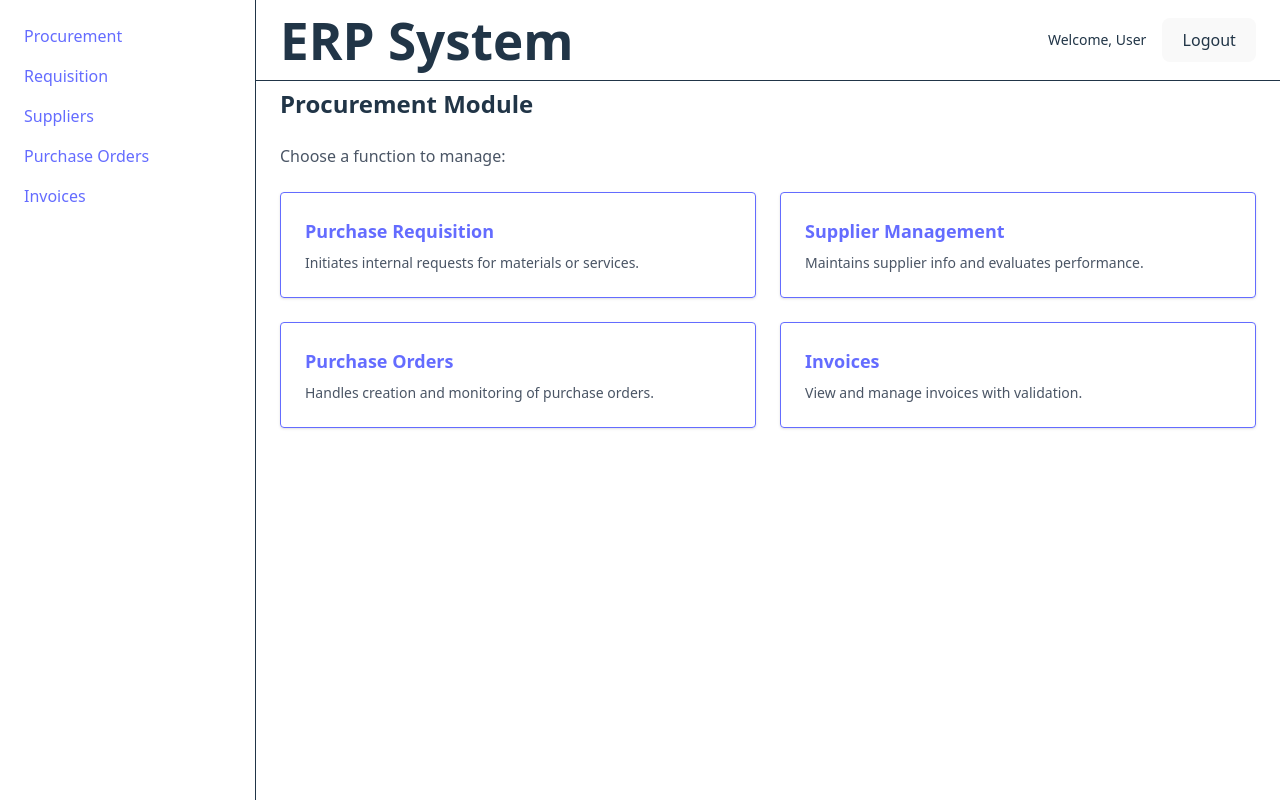
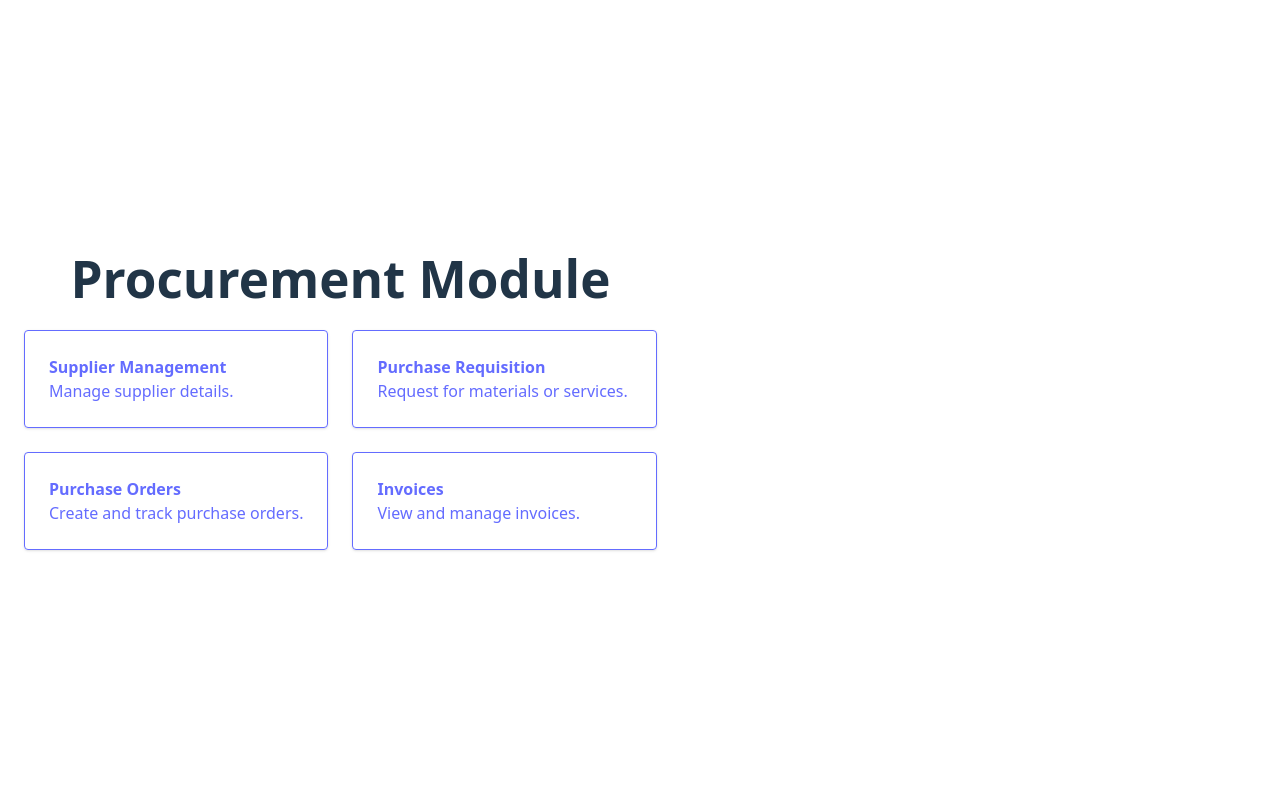
Before and after one commit to rinn014/Module-7, a React (Vite) app in the folder frontend/: page /procurement in a window 1280 px wide. Built offline with nearby package versions, Linux system fonts and the light colour scheme.

Commit message:
removed navbar and sidebar

```diff
--- a/frontend/src/components/layouts/Navbar.jsx
+++ /dev/null
@@ -1,20 +0,0 @@
-import React from "react";
-
-const Navbar = () => {
-  return (
-    <nav className="flex items-center justify-between px-6 py-3 border-b">
-      {/* Left side: Title */}
-      <h1 className="text-lg font-bold">ERP System</h1>
-
-      {/* Right side: Welcome + Logout */}
-      <div className="flex items-center gap-4">
-        <span className="text-sm">Welcome, User</span>
-        <button className="px-3 py-1 border rounded text-sm hover:bg-gray-100">
-          Logout
-        </button>
-      </div>
-    </nav>
-  );
-};
-
-export default Navbar;
--- a/frontend/src/components/layouts/ProcurementLayout.jsx
+++ b/frontend/src/components/layouts/ProcurementLayout.jsx
@@ -1,7 +1,6 @@
 // src/components/layouts/ProcurementLayout.jsx
 import React from "react";
-import Navbar from "./Navbar";
-import SideMenu from "./SideMenu";
+
 
 const ProcurementLayout = ({ children }) => {
   return (
--- a/frontend/src/components/layouts/SideMenu.jsx
+++ /dev/null
@@ -1,15 +0,0 @@
-// src/components/layouts/SideMenu.jsx
-import { Link } from "react-router-dom";
-
-const SideMenu = () => (
-  <aside className="h-full p-6">
-    <ul className="space-y-4 text-base">
-      <li><Link to="/procurement" className="hover:underline">Procurement</Link></li>
-      <li><Link to="/procurement/requisition" className="hover:underline">Requisition</Link></li>
-      <li><Link to="/procurement/suppliers" className="hover:underline">Suppliers</Link></li>
-      <li><Link to="/procurement/purchase-orders" className="hover:underline">Purchase Orders</Link></li>
-      <li><Link to="/procurement/invoices" className="hover:underline">Invoices</Link></li>
-    </ul>
-  </aside>
-);
-export default SideMenu;
--- a/frontend/src/pages/Dashboard/Procurement.jsx
+++ b/frontend/src/pages/Dashboard/Procurement.jsx
@@ -1,58 +1,29 @@
-// src/pages/Dashboard/Procurement.jsx
 import React from "react";
 import { Link } from "react-router-dom";
-import ProcurementLayout from "../../components/layouts/ProcurementLayout"; // ✅ import layout
 
 const Procurement = () => {
   return (
-    <ProcurementLayout>
-      <div>
-        <h2 className="text-2xl font-semibold mb-6">Procurement Module</h2>
-        <p className="mb-6 text-gray-600">Choose a function to manage:</p>
-
-        <div className="grid grid-cols-1 md:grid-cols-2 lg:grid-cols-2 gap-6">
-          <Link
-            to="/procurement/requisition"
-            className="border p-6 rounded shadow-sm hover:shadow-md transition block"
-          >
-            <h3 className="font-semibold text-lg mb-2">Purchase Requisition</h3>
-            <p className="text-gray-600 text-sm">
-              Initiates internal requests for materials or services.
-            </p>
-          </Link>
-
-          <Link
-            to="/procurement/suppliers"
-            className="border p-6 rounded shadow-sm hover:shadow-md transition block"
-          >
-            <h3 className="font-semibold text-lg mb-2">Supplier Management</h3>
-            <p className="text-gray-600 text-sm">
-              Maintains supplier info and evaluates performance.
-            </p>
-          </Link>
-
-          <Link
-            to="/procurement/purchase-orders"
-            className="border p-6 rounded shadow-sm hover:shadow-md transition block"
-          >
-            <h3 className="font-semibold text-lg mb-2">Purchase Orders</h3>
-            <p className="text-gray-600 text-sm">
-              Handles creation and monitoring of purchase orders.
-            </p>
-          </Link>
-
-          <Link
-            to="/procurement/invoices"
-            className="border p-6 rounded shadow-sm hover:shadow-md transition block"
-          >
-            <h3 className="font-semibold text-lg mb-2">Invoices</h3>
-            <p className="text-gray-600 text-sm">
-              View and manage invoices with validation.
-            </p>
-          </Link>
-        </div>
+    <div className="flex flex-col items-center justify-center min-h-screen p-6">
+      <h1 className="text-3xl font-bold mb-6">Procurement Module</h1>
+      <div className="grid grid-cols-2 gap-6">
+        <Link to="/suppliers" className="border p-6 rounded shadow hover:bg-gray-100">
+          <h2 className="font-semibold">Supplier Management</h2>
+          <p>Manage supplier details.</p>
+        </Link>
+        <Link to="/requisition" className="border p-6 rounded shadow hover:bg-gray-100">
+          <h2 className="font-semibold">Purchase Requisition</h2>
+          <p>Request for materials or services.</p>
+        </Link>
+        <Link to="/purchase-orders" className="border p-6 rounded shadow hover:bg-gray-100">
+          <h2 className="font-semibold">Purchase Orders</h2>
+          <p>Create and track purchase orders.</p>
+        </Link>
+        <Link to="/invoices" className="border p-6 rounded shadow hover:bg-gray-100">
+          <h2 className="font-semibold">Invoices</h2>
+          <p>View and manage invoices.</p>
+        </Link>
       </div>
-    </ProcurementLayout>
+    </div>
   );
 };
 
--- a/frontend/src/pages/Procurement/Invoices.jsx
+++ b/frontend/src/pages/Procurement/Invoices.jsx
@@ -1,12 +1,12 @@
-// src/pages/Procurement/Invoices.jsx
 import React, { useState } from "react";
-import ProcurementLayout from "../../components/layouts/ProcurementLayout";
 
 const Invoices = () => {
   const [invoices, setInvoices] = useState([]);
   const [formData, setFormData] = useState({
-    invoiceNo: "",
     poNumber: "",
+    deliveryReceipt: "",
+    invoiceNumber: "",
+    notes: "",
     status: "Pending",
   });
 
@@ -17,25 +17,22 @@ const Invoices = () => {
   const handleSubmit = (e) => {
     e.preventDefault();
     setInvoices([...invoices, formData]);
-    setFormData({ invoiceNo: "", poNumber: "", status: "Pending" });
+    setFormData({
+      poNumber: "",
+      deliveryReceipt: "",
+      invoiceNumber: "",
+      notes: "",
+      status: "Pending",
+    });
   };
 
   return (
-    <ProcurementLayout>
-      <div>
-        <h2 className="text-2xl font-semibold mb-6">Invoices</h2>
+    <div className="flex flex-col items-center justify-center min-h-screen bg-gray-50 p-6">
+      <div className="w-full max-w-4xl bg-white p-6 rounded shadow">
+        <h1 className="text-2xl font-bold mb-6">Invoices</h1>
 
-        {/* Invoice Form */}
-        <form onSubmit={handleSubmit} className="space-y-4 mb-6">
-          <input
-            type="text"
-            name="invoiceNo"
-            value={formData.invoiceNo}
-            onChange={handleChange}
-            placeholder="Invoice Number"
-            className="border p-2 rounded w-full"
-            required
-          />
+        {/* Form */}
+        <form onSubmit={handleSubmit} className="flex flex-col gap-4 mb-6">
           <input
             type="text"
             name="poNumber"
@@ -45,6 +42,31 @@ const Invoices = () => {
             className="border p-2 rounded w-full"
             required
           />
+          <input
+            type="text"
+            name="deliveryReceipt"
+            value={formData.deliveryReceipt}
+            onChange={handleChange}
+            placeholder="Delivery Receipt Number"
+            className="border p-2 rounded w-full"
+            required
+          />
+          <input
+            type="text"
+            name="invoiceNumber"
+            value={formData.invoiceNumber}
+            onChange={handleChange}
+            placeholder="Invoice Number"
+            className="border p-2 rounded w-full"
+            required
+          />
+          <textarea
+            name="notes"
+            value={formData.notes}
+            onChange={handleChange}
+            placeholder="Verification Notes / Remarks"
+            className="border p-2 rounded w-full"
+          ></textarea>
           <select
             name="status"
             value={formData.status}
@@ -53,34 +75,41 @@ const Invoices = () => {
           >
             <option>Pending</option>
             <option>Matched</option>
-            <option>Mismatched</option>
+            <option>Mismatch</option>
           </select>
-          <button type="submit" className="border px-4 py-2 rounded">
-            Add Invoice
-          </button>
+          <div className="flex justify-end">
+            <button type="submit" className="border px-4 py-2 rounded hover:bg-gray-100">
+              Save Invoice
+            </button>
+          </div>
         </form>
 
-        {/* Table */}
+        {/* Invoice List */}
+        <h2 className="text-lg font-semibold mb-3">Invoice List</h2>
         <table className="w-full border-collapse border">
           <thead>
-            <tr>
-              <th className="border p-2">Invoice No.</th>
+            <tr className="bg-gray-100">
               <th className="border p-2">PO Number</th>
+              <th className="border p-2">Delivery Receipt</th>
+              <th className="border p-2">Invoice Number</th>
+              <th className="border p-2">Notes</th>
               <th className="border p-2">Status</th>
             </tr>
           </thead>
           <tbody>
-            {invoices.map((invoice, index) => (
+            {invoices.map((inv, index) => (
               <tr key={index}>
-                <td className="border p-2">{invoice.invoiceNo}</td>
-                <td className="border p-2">{invoice.poNumber}</td>
-                <td className="border p-2">{invoice.status}</td>
+                <td className="border p-2">{inv.poNumber}</td>
+                <td className="border p-2">{inv.deliveryReceipt}</td>
+                <td className="border p-2">{inv.invoiceNumber}</td>
+                <td className="border p-2">{inv.notes}</td>
+                <td className="border p-2">{inv.status}</td>
               </tr>
             ))}
           </tbody>
         </table>
       </div>
-    </ProcurementLayout>
+    </div>
   );
 };
 
--- a/frontend/src/pages/Procurement/PurchaseOrders.jsx
+++ b/frontend/src/pages/Procurement/PurchaseOrders.jsx
@@ -1,13 +1,14 @@
-// src/pages/Procurement/PurchaseOrders.jsx
 import React, { useState } from "react";
-import ProcurementLayout from "../../components/layouts/ProcurementLayout";
 
 const PurchaseOrders = () => {
   const [orders, setOrders] = useState([]);
   const [formData, setFormData] = useState({
-    poNumber: "",
     supplier: "",
-    status: "Pending",
+    item: "",
+    quantity: "",
+    poDate: "",
+    deliveryDate: "",
+    status: "Sent",
   });
 
   const handleChange = (e) => {
@@ -17,31 +18,63 @@ const PurchaseOrders = () => {
   const handleSubmit = (e) => {
     e.preventDefault();
     setOrders([...orders, formData]);
-    setFormData({ poNumber: "", supplier: "", status: "Pending" });
+    setFormData({
+      supplier: "",
+      item: "",
+      quantity: "",
+      poDate: "",
+      deliveryDate: "",
+      status: "Sent",
+    });
   };
 
   return (
-    <ProcurementLayout>
-      <div>
-        <h2 className="text-2xl font-semibold mb-6">Purchase Orders</h2>
+    <div className="flex flex-col items-center justify-center min-h-screen bg-gray-50 p-6">
+      <div className="w-full max-w-4xl bg-white p-6 rounded shadow">
+        <h1 className="text-2xl font-bold mb-6">Purchase Orders</h1>
 
-        {/* Purchase Order Form */}
-        <form onSubmit={handleSubmit} className="space-y-4 mb-6">
+        {/* Form */}
+        <form onSubmit={handleSubmit} className="flex flex-col gap-4 mb-6">
           <input
             type="text"
-            name="poNumber"
-            value={formData.poNumber}
+            name="supplier"
+            value={formData.supplier}
             onChange={handleChange}
-            placeholder="PO Number"
+            placeholder="Supplier Name"
             className="border p-2 rounded w-full"
             required
           />
           <input
             type="text"
-            name="supplier"
-            value={formData.supplier}
+            name="item"
+            value={formData.item}
             onChange={handleChange}
-            placeholder="Supplier"
+            placeholder="Item"
+            className="border p-2 rounded w-full"
+            required
+          />
+          <input
+            type="number"
+            name="quantity"
+            value={formData.quantity}
+            onChange={handleChange}
+            placeholder="Quantity"
+            className="border p-2 rounded w-full"
+            required
+          />
+          <input
+            type="date"
+            name="poDate"
+            value={formData.poDate}
+            onChange={handleChange}
+            className="border p-2 rounded w-full"
+            required
+          />
+          <input
+            type="date"
+            name="deliveryDate"
+            value={formData.deliveryDate}
+            onChange={handleChange}
             className="border p-2 rounded w-full"
             required
           />
@@ -51,38 +84,46 @@ const PurchaseOrders = () => {
             onChange={handleChange}
             className="border p-2 rounded w-full"
           >
-            <option>Pending</option>
             <option>Sent</option>
             <option>Confirmed</option>
             <option>Delivered</option>
             <option>Cancelled</option>
           </select>
-          <button type="submit" className="border px-4 py-2 rounded">
-            Add PO
-          </button>
+          <div className="flex justify-end">
+            <button type="submit" className="border px-4 py-2 rounded hover:bg-gray-100">
+              Create PO
+            </button>
+          </div>
         </form>
 
-        {/* Table */}
+        {/* PO List */}
+        <h2 className="text-lg font-semibold mb-3">Purchase Order List</h2>
         <table className="w-full border-collapse border">
           <thead>
-            <tr>
-              <th className="border p-2">PO Number</th>
+            <tr className="bg-gray-100">
               <th className="border p-2">Supplier</th>
+              <th className="border p-2">Item</th>
+              <th className="border p-2">Quantity</th>
+              <th className="border p-2">PO Date</th>
+              <th className="border p-2">Delivery Date</th>
               <th className="border p-2">Status</th>
             </tr>
           </thead>
           <tbody>
             {orders.map((order, index) => (
               <tr key={index}>
-                <td className="border p-2">{order.poNumber}</td>
                 <td className="border p-2">{order.supplier}</td>
+                <td className="border p-2">{order.item}</td>
+                <td className="border p-2">{order.quantity}</td>
+                <td className="border p-2">{order.poDate}</td>
+                <td className="border p-2">{order.deliveryDate}</td>
                 <td className="border p-2">{order.status}</td>
               </tr>
             ))}
           </tbody>
         </table>
       </div>
-    </ProcurementLayout>
+    </div>
   );
 };
 
--- a/frontend/src/pages/Procurement/Requisition.jsx
+++ b/frontend/src/pages/Procurement/Requisition.jsx
@@ -1,5 +1,4 @@
 import React, { useState } from "react";
-import ProcurementLayout from "../../components/layouts/ProcurementLayout";
 
 const Requisition = () => {
   const [requisitions, setRequisitions] = useState([]);
@@ -7,6 +6,7 @@ const Requisition = () => {
     item: "",
     quantity: "",
     purpose: "",
+    requestedBy: "",
   });
 
   const handleChange = (e) => {
@@ -17,16 +17,16 @@ const Requisition = () => {
     e.preventDefault();
     const newReq = { ...formData, status: "Pending" };
     setRequisitions([...requisitions, newReq]);
-    setFormData({ item: "", quantity: "", description: "" });
+    setFormData({ item: "", quantity: "", purpose: "", requestedBy: "" });
   };
 
   return (
-    <ProcurementLayout>
-      <div>
-        <h2 className="text-2xl font-semibold mb-6">Purchase Requisition</h2>
+    <div className="flex flex-col items-center justify-center min-h-screen bg-gray-50 p-6">
+      <div className="w-full max-w-4xl bg-white p-6 rounded shadow">
+        <h1 className="text-2xl font-bold mb-6">Purchase Requisition</h1>
 
         {/* Form */}
-        <form onSubmit={handleSubmit} className="space-y-4 mb-6">
+        <form onSubmit={handleSubmit} className="flex flex-col gap-4 mb-6">
           <input
             type="text"
             name="item"
@@ -48,24 +48,37 @@ const Requisition = () => {
           <input
             type="text"
             name="purpose"
-    value={formData.purpose || ""}
+            value={formData.purpose}
             onChange={handleChange}
-    placeholder="Purpose (optional)"
+            placeholder="Purpose of Request"
             className="border p-2 rounded w-full"
+            required
           />
-  <button type="submit" className="border px-4 py-2 rounded">
+          <input
+            type="text"
+            name="requestedBy"
+            value={formData.requestedBy}
+            onChange={handleChange}
+            placeholder="Requested By"
+            className="border p-2 rounded w-full"
+            required
+          />
+          <div className="flex justify-end">
+            <button type="submit" className="border px-4 py-2 rounded hover:bg-gray-100">
               Submit
             </button>
+          </div>
         </form>
 
-
-        {/* Table */}
+        {/* Requisition List */}
+        <h2 className="text-lg font-semibold mb-3">Requisition List</h2>
         <table className="w-full border-collapse border">
           <thead>
-            <tr>
+            <tr className="bg-gray-100">
               <th className="border p-2">Item</th>
               <th className="border p-2">Quantity</th>
               <th className="border p-2">Purpose</th>
+              <th className="border p-2">Requested By</th>
               <th className="border p-2">Status</th>
             </tr>
           </thead>
@@ -75,13 +88,14 @@ const Requisition = () => {
                 <td className="border p-2">{req.item}</td>
                 <td className="border p-2">{req.quantity}</td>
                 <td className="border p-2">{req.purpose}</td>
+                <td className="border p-2">{req.requestedBy}</td>
                 <td className="border p-2">{req.status}</td>
               </tr>
             ))}
           </tbody>
         </table>
       </div>
-    </ProcurementLayout>
+    </div>
   );
 };
 
--- a/frontend/src/pages/Procurement/Suppliers.jsx
+++ b/frontend/src/pages/Procurement/Suppliers.jsx
@@ -1,6 +1,4 @@
-// src/pages/Procurement/Suppliers.jsx
 import React, { useState } from "react";
-import ProcurementLayout from "../../components/layouts/ProcurementLayout";
 
 const Suppliers = () => {
   const [suppliers, setSuppliers] = useState([]);
@@ -22,12 +20,12 @@ const Suppliers = () => {
   };
 
   return (
-    <ProcurementLayout>
-      <div>
-        <h2 className="text-2xl font-semibold mb-6">Supplier Management</h2>
+    <div className="flex flex-col items-center justify-center min-h-screen bg-gray-50 p-6">
+      <div className="w-full max-w-4xl bg-white p-6 rounded shadow">
+        <h1 className="text-2xl font-bold mb-6">Supplier Management</h1>
 
-        {/* Supplier Form */}
-        <form onSubmit={handleSubmit} className="space-y-4 mb-6">
+        {/* Form */}
+        <form onSubmit={handleSubmit} className="flex flex-col gap-4 mb-6">
           <input
             type="text"
             name="name"
@@ -53,24 +51,34 @@ const Suppliers = () => {
             onChange={handleChange}
             placeholder="Product/Service"
             className="border p-2 rounded w-full"
+            required
           />
           <input
-            type="text"
+            type="number"
             name="rating"
             value={formData.rating}
             onChange={handleChange}
             placeholder="Rating (1-5)"
             className="border p-2 rounded w-full"
+            min="1"
+            max="5"
+            required
           />
-          <button type="submit" className="border px-4 py-2 rounded">
-            Add Supplier
-          </button>
+          <div className="col-span-2 flex justify-end">
+            <button
+              type="submit"
+              className="border px-4 py-2 rounded hover:bg-gray-100"
+            >
+              Add Supplier
+            </button>
+          </div>
         </form>
 
-        {/* Supplier Table */}
+        {/* Supplier List */}
+        <h2 className="text-lg font-semibold mb-3">Supplier List</h2>
         <table className="w-full border-collapse border">
           <thead>
-            <tr>
+            <tr className="bg-gray-100">
               <th className="border p-2">Name</th>
               <th className="border p-2">Contact</th>
               <th className="border p-2">Product/Service</th>
@@ -78,18 +86,18 @@ const Suppliers = () => {
             </tr>
           </thead>
           <tbody>
-            {suppliers.map((supplier, index) => (
+            {suppliers.map((s, index) => (
               <tr key={index}>
-                <td className="border p-2">{supplier.name}</td>
-                <td className="border p-2">{supplier.contact}</td>
-                <td className="border p-2">{supplier.product}</td>
-                <td className="border p-2">{supplier.rating}</td>
+                <td className="border p-2">{s.name}</td>
+                <td className="border p-2">{s.contact}</td>
+                <td className="border p-2">{s.product}</td>
+                <td className="border p-2">{s.rating}</td>
               </tr>
             ))}
           </tbody>
         </table>
       </div>
-    </ProcurementLayout>
+    </div>
   );
 };
 
```
Also changed, not shown: frontend/src/App.jsx (+9 -6 lines), 1 other file (tests, documents, lock files or other folders). Lines whose indentation alone changed are shown as unchanged.
